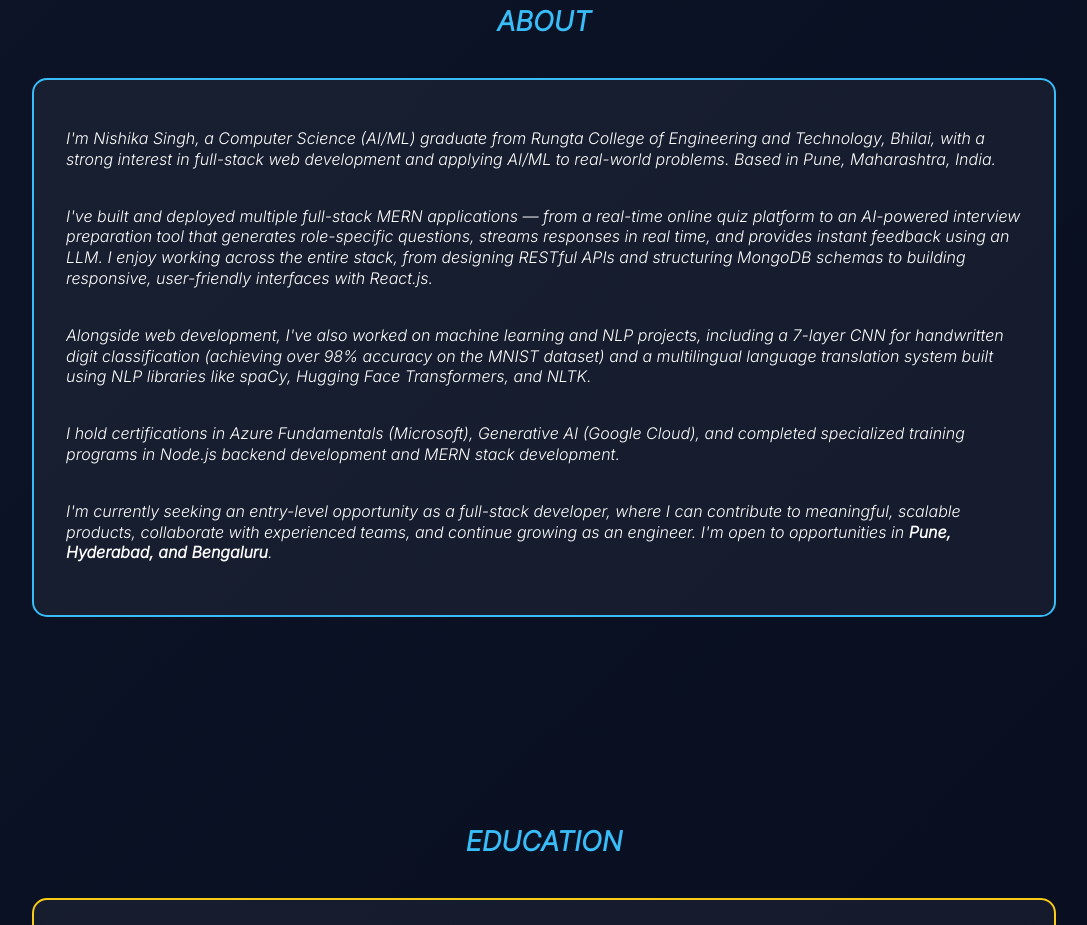
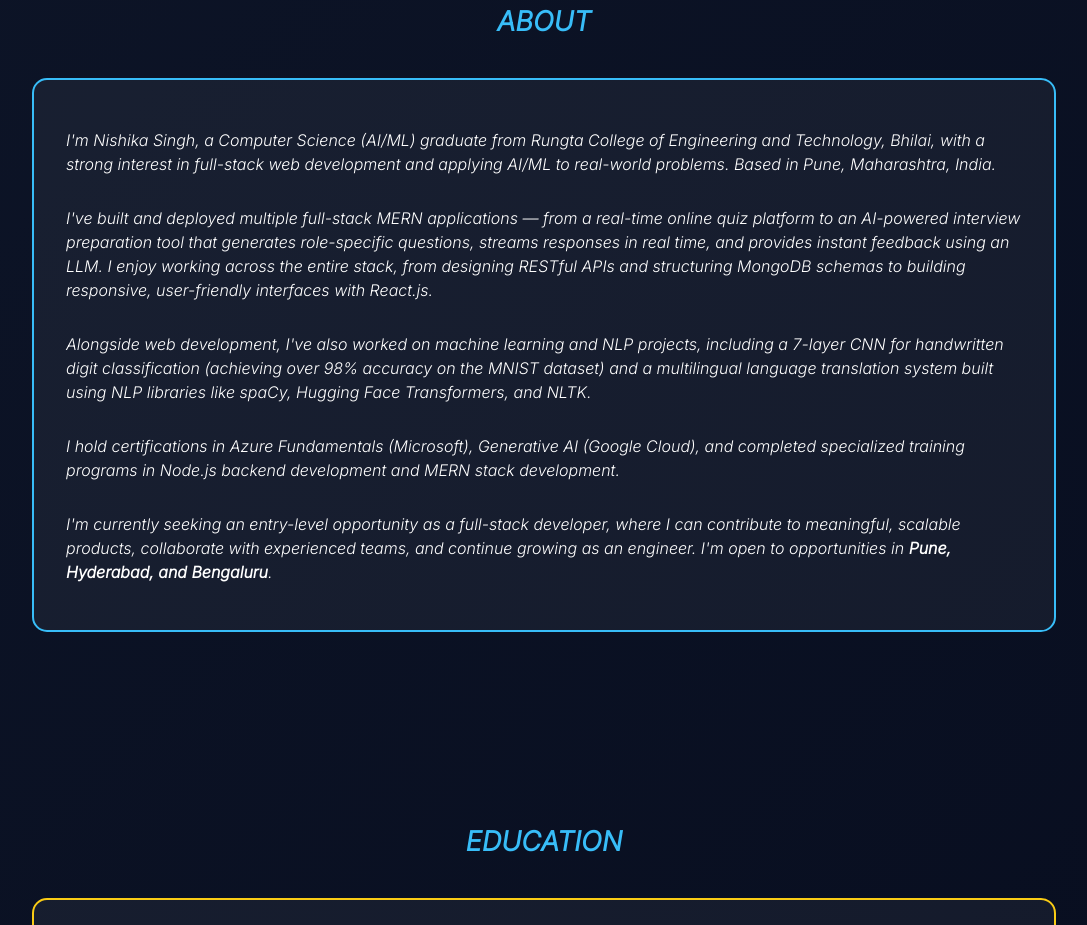
Before and after one commit to nishikasingh31/Portfolio, a React (Vite) app: page / in a window 1280 px wide. Shown: the part 1300-2225 px from the top of the page, without its empty margins (96-1183 px from the left). Built offline with nearby package versions, Linux system fonts and the light colour scheme.

Commit message:
Update App.css

```diff
--- a/src/App.css
+++ b/src/App.css
@@ -208,8 +208,8 @@ nav {
 
 /* about */
 .about .card p {
-  margin-bottom: 20px;
-  line-height: 1.3;
+  margin-bottom: 14px;
+  line-height: 1.5;
 }
 
 /* education */
```
